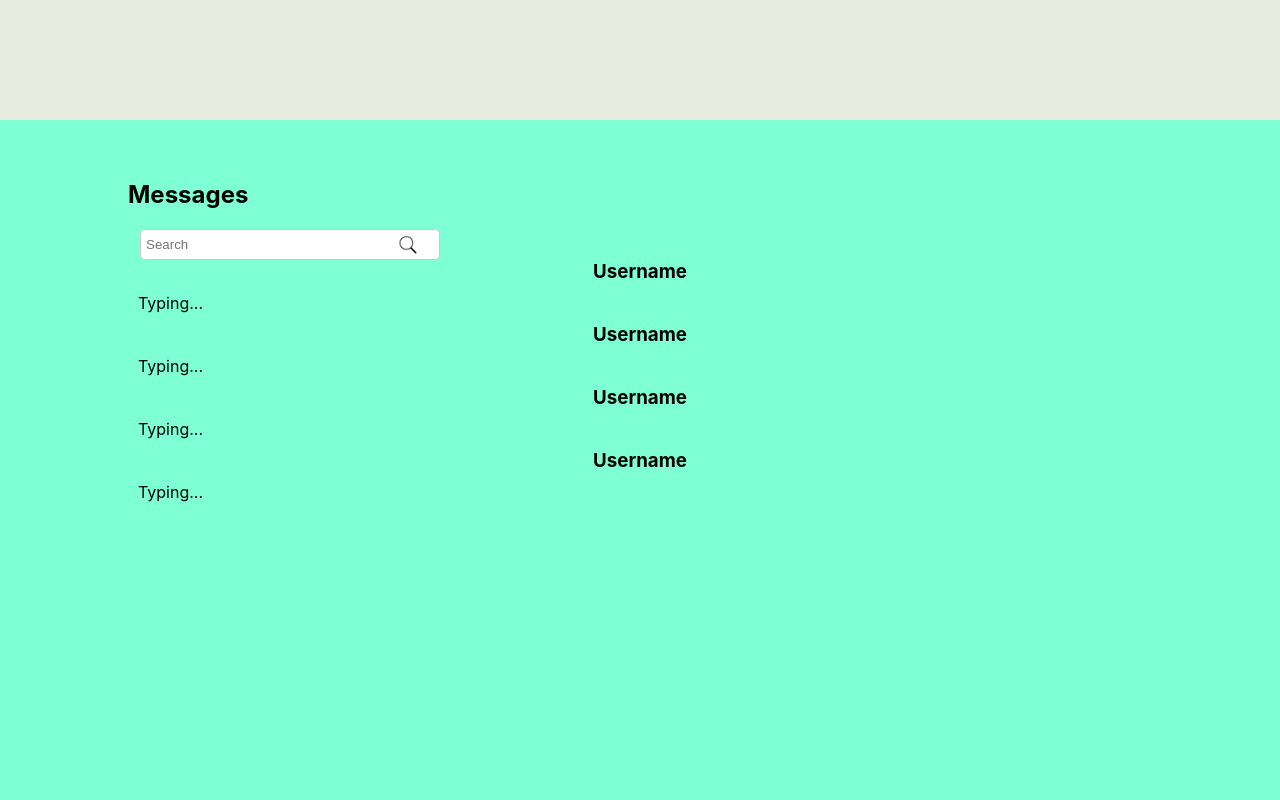
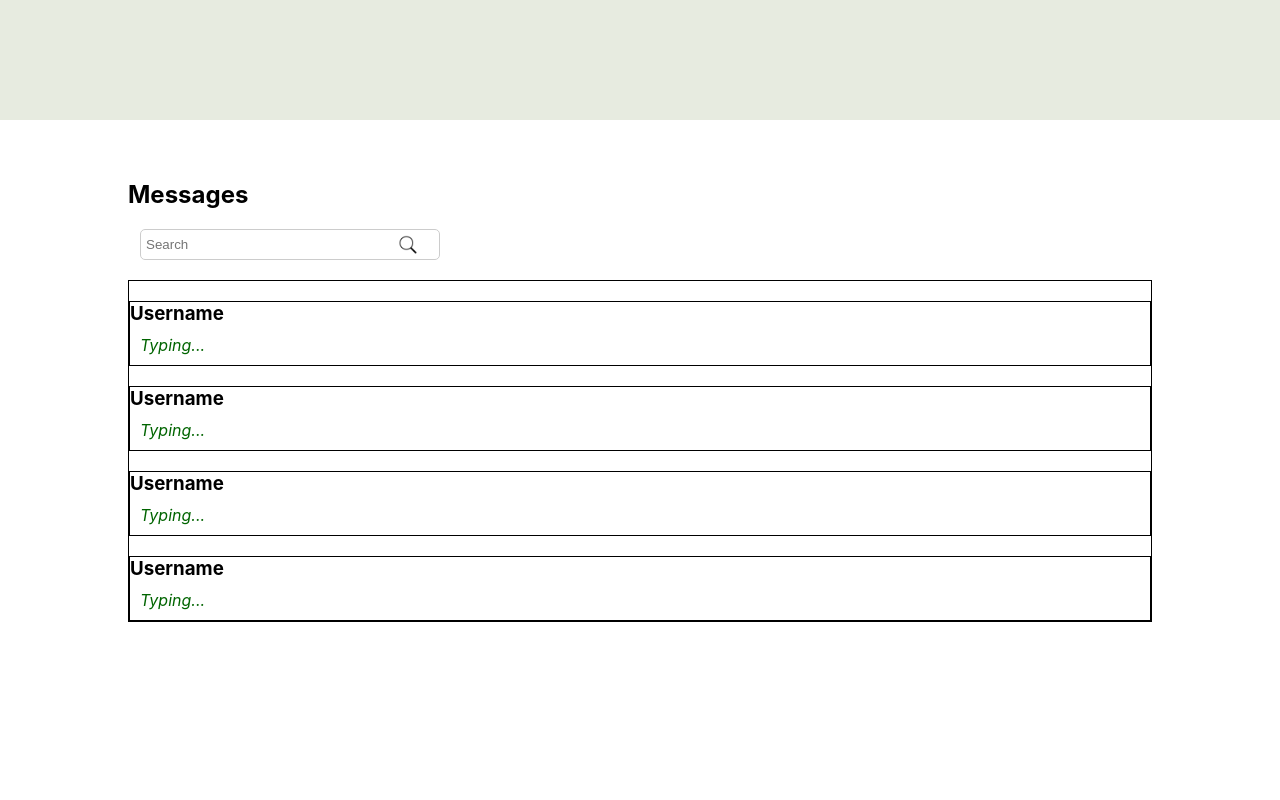
Before and after one commit to MrKwaza220/sell-buy-app, a React (Create React App) app: page / in a window 1280 px wide. Shown: the part 760-1560 px from the top of the page. Built offline with nearby package versions, Linux system fonts and the light colour scheme.

Commit message:
added features to messages

```diff
--- a/src/components/messages/Messages.css
+++ b/src/components/messages/Messages.css
@@ -1,5 +1,5 @@
 #userMessages{
-    background-color: aquamarine;
+    background-color: white;
     height: 50rem;
     padding: 10px 10%;
     width: 100%;
@@ -39,3 +39,18 @@ h2{
     width: 20px;
     height: auto;
   }
+  .users_message{
+    border: 1px solid black;
+    margin-top: 20px;
+
+  }
+  .user_chat{
+    margin-top: 20px;
+    border: 1px solid black;
+    /* background-color: bisque; */
+    text-align: start;
+  }
+  .user_chat p{
+    font-style: italic;
+    color: darkgreen;
+  }
```
